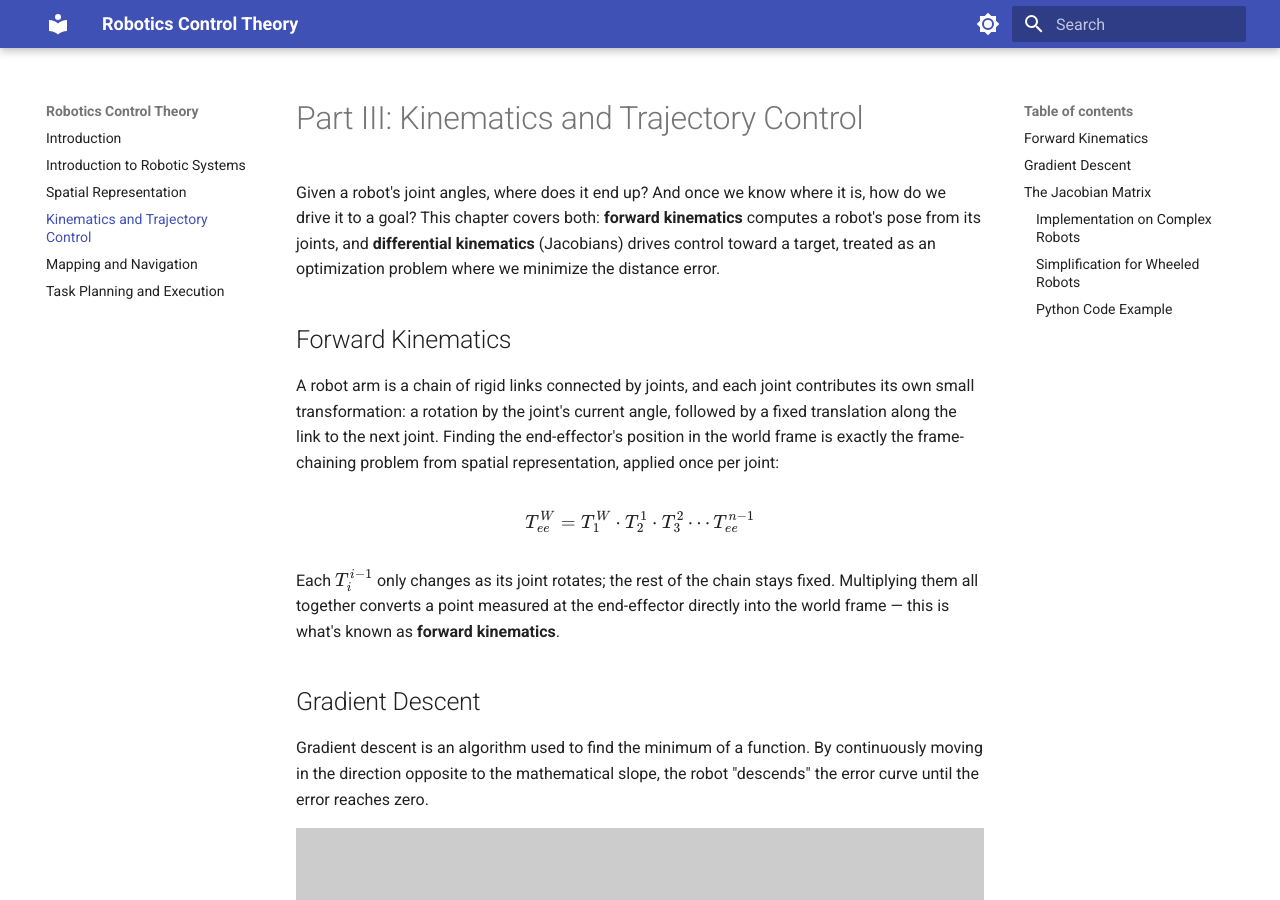
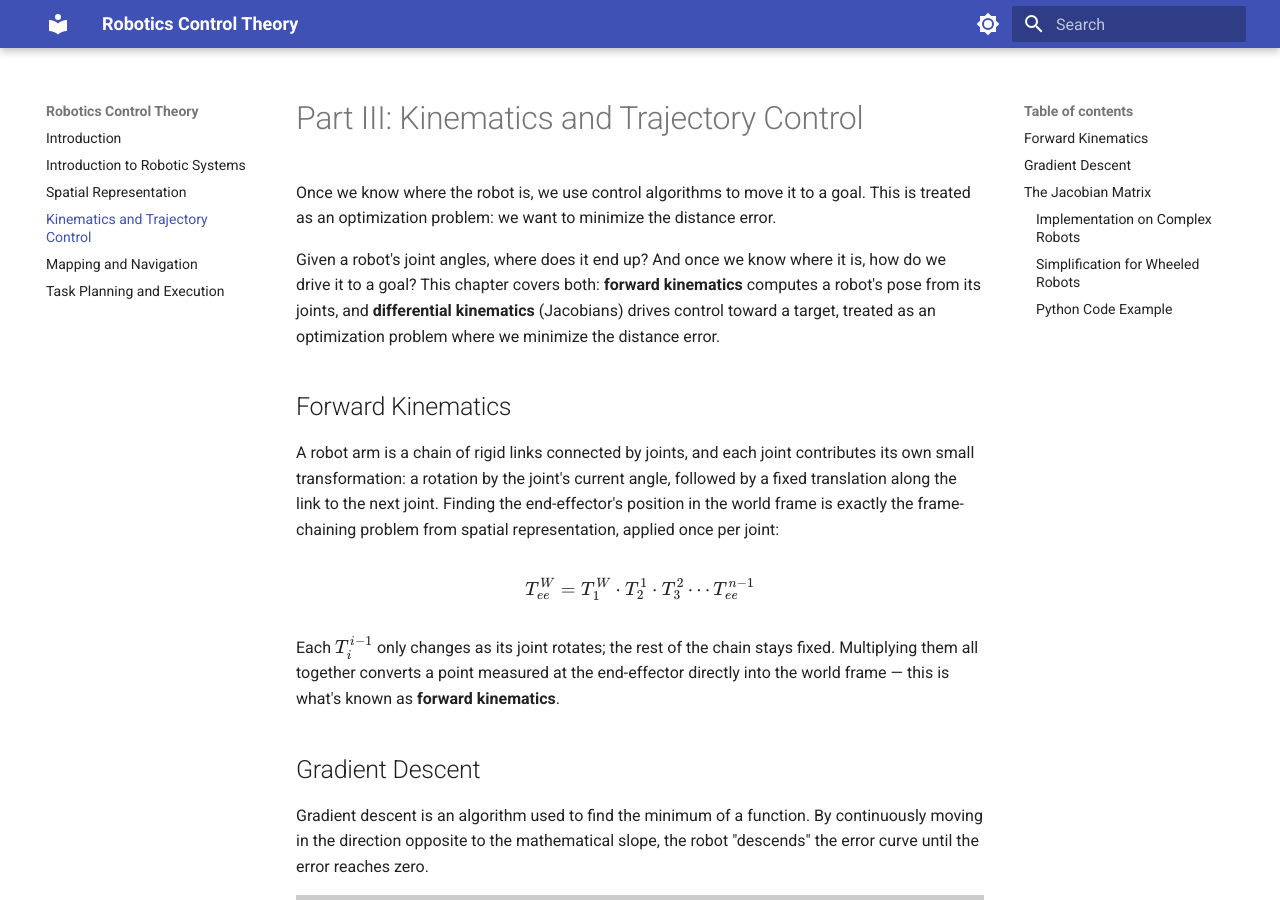
Before and after one commit to Kooroshoo/intro-to-robotics, an MkDocs documentation site: the page built from docs/03-kinematics-and-trajectory-control.md, in a window 1280 px wide and 900 px high. Built offline with MkDocs 1.6.1 and Material for MkDocs 9.7.7, drawn with Linux system fonts in a browser that asks for light colours.

Commit message:
Update 03-kinematics-and-trajectory-control.md

```diff
--- a/docs/03-kinematics-and-trajectory-control.md
+++ b/docs/03-kinematics-and-trajectory-control.md
@@ -1,4 +1,7 @@
 # Part III: Kinematics and Trajectory Control
+
+Once we know where the robot is, we use control algorithms to move it to a goal. This is treated as an optimization problem: we want to minimize the distance error.
+
 
 Given a robot's joint angles, where does it end up? And once we know where it is, how do we drive it to a goal? This chapter covers both: **forward kinematics** computes a robot's pose from its joints, and **differential kinematics** (Jacobians) drives control toward a target, treated as an optimization problem where we minimize the distance error.
 
```
